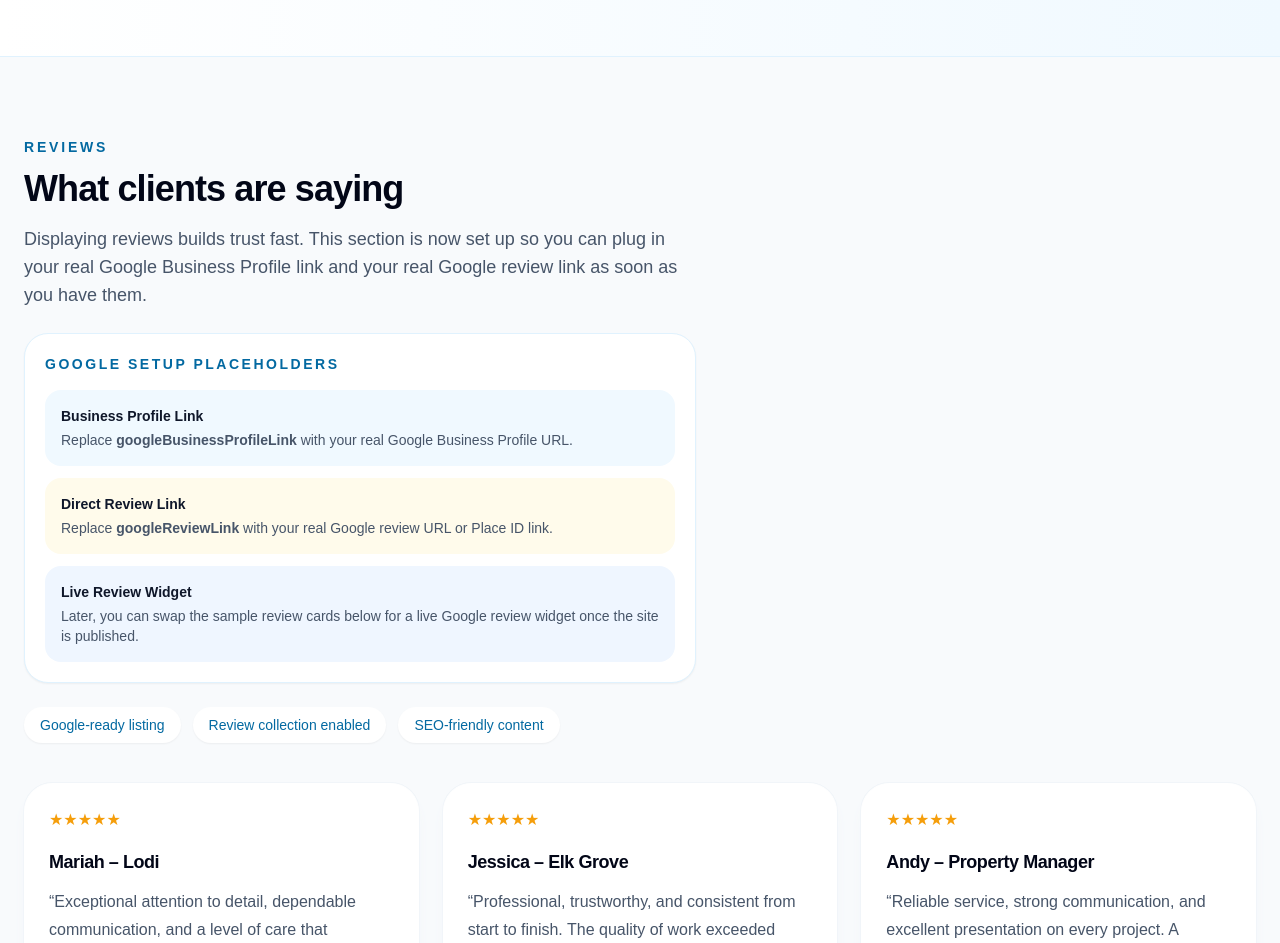
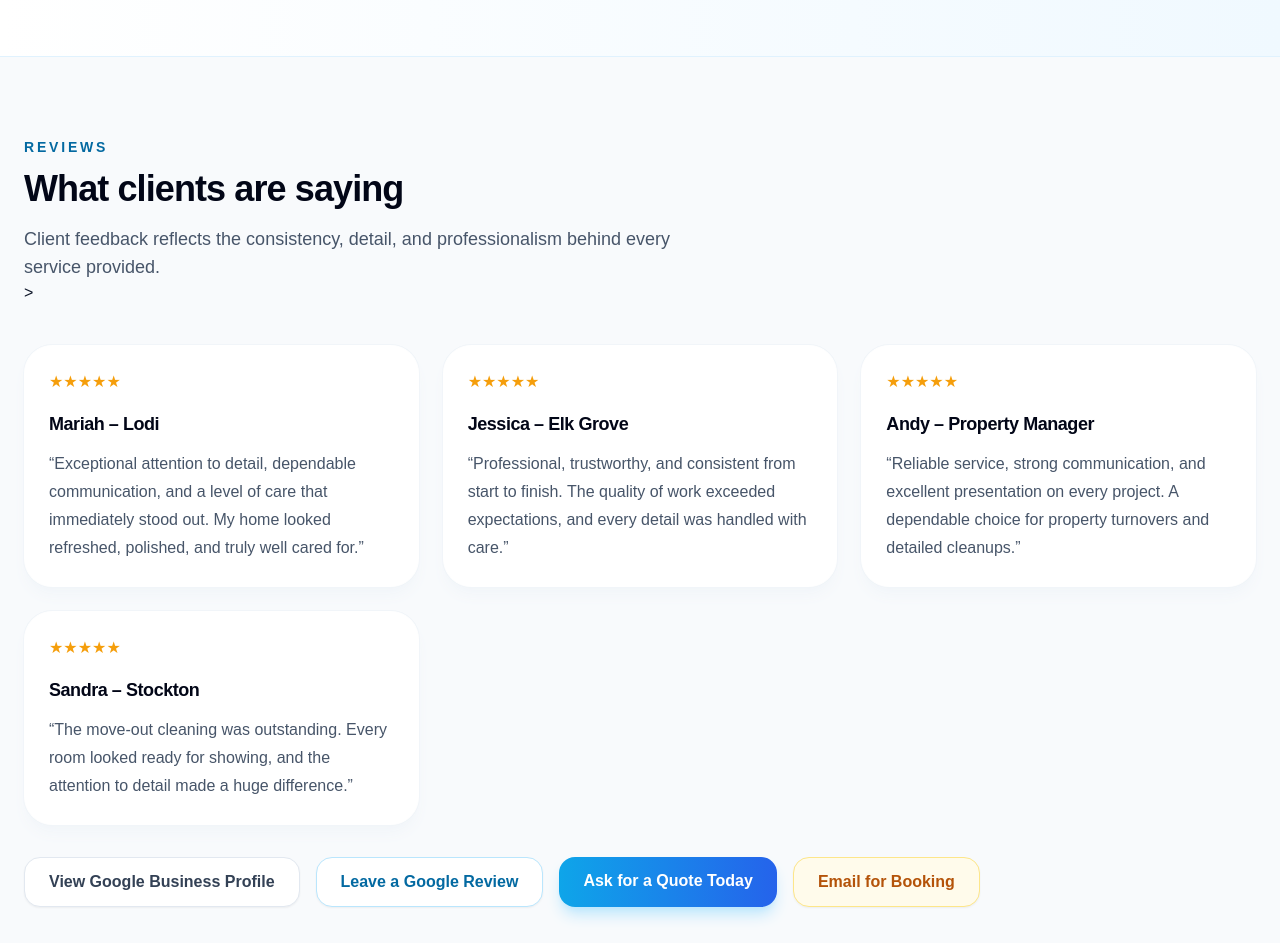
Before and after one commit to ncfreshcleaningservice-max/nc-fresh-cleaning-service, a React (Vite) app: page / in a window 1280 px wide. Shown: the part 4120-5063 px from the top of the page. Built offline with nearby package versions, Linux system fonts and the light colour scheme.

Commit message:
Update App.jsx

```diff
--- a/src/App.jsx
+++ b/src/App.jsx
@@ -3,7 +3,8 @@ export default function NCFreshCleaningServiceWebsite() {
   const phoneLink = "tel:2095181069";
   const emailLink = "mailto:ncfreshcleaningservice@gmail.com";
   const googleBusinessProfileLink = "https://maps.app.goo.gl/3LraCcKQYFmGFZR16";
-  const googleReviewLink = "https://g.page/r/CYypHO7loCj2EAE/review";  const logoUrl = "/logo.jpg";
+  const googleReviewLink = "https://g.page/r/CYypHO7loCj2EAE/review";
+  const logoUrl = "/logo.jpg";
 
   const featuredImage =
     "https://images.unsplash.com/photo-1584622650111-993a426fbf0a?auto=format&fit=crop&w=1400&q=80";
@@ -408,31 +409,11 @@ export default function NCFreshCleaningServiceWebsite() {
               What clients are saying
             </h2>
             <p className="mt-4 text-lg text-slate-600">
-              Displaying reviews builds trust fast. This section is now set up so you can plug in your real Google Business Profile link and your real Google review link as soon as you have them.
+               Client feedback reflects the consistency, detail, and professionalism behind every service provided.
             </p>
-            <div className="mt-6 rounded-[1.5rem] border border-sky-100 bg-white p-5 shadow-sm">
-              <p className="text-sm font-semibold uppercase tracking-[0.18em] text-sky-700">Google setup placeholders</p>
-              <div className="mt-4 space-y-3 text-sm text-slate-600">
-                <div className="rounded-2xl bg-sky-50 p-4">
-                  <p className="font-semibold text-slate-900">Business Profile Link</p>
-                  <p className="mt-1 break-all">Replace <span className="font-semibold">googleBusinessProfileLink</span> with your real Google Business Profile URL.</p>
-                </div>
-                <div className="rounded-2xl bg-amber-50 p-4">
-                  <p className="font-semibold text-slate-900">Direct Review Link</p>
-                  <p className="mt-1 break-all">Replace <span className="font-semibold">googleReviewLink</span> with your real Google review URL or Place ID link.</p>
-                </div>
-                <div className="rounded-2xl bg-blue-50 p-4">
-                  <p className="font-semibold text-slate-900">Live Review Widget</p>
-                  <p className="mt-1">Later, you can swap the sample review cards below for a live Google review widget once the site is published.</p>
-                </div>
-              </div>
-            </div>
+            >
           </div>
-          <div className="mt-6 flex flex-wrap gap-3">
-            <span className="rounded-full bg-white px-4 py-2 text-sm font-medium text-sky-700 shadow-sm">Google-ready listing</span>
-            <span className="rounded-full bg-white px-4 py-2 text-sm font-medium text-sky-700 shadow-sm">Review collection enabled</span>
-            <span className="rounded-full bg-white px-4 py-2 text-sm font-medium text-sky-700 shadow-sm">SEO-friendly content</span>
-          </div>
+
           <div className="mt-10 grid gap-6 md:grid-cols-3">
             {reviews.map((review) => (
               <div
```
